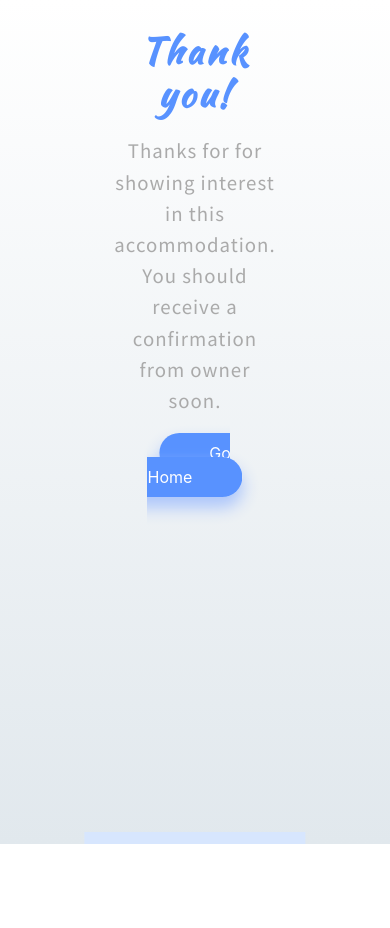
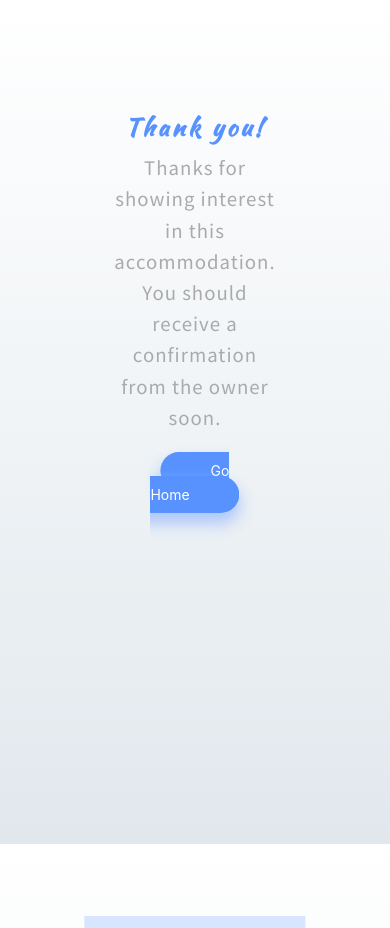
Before and after one commit to Ayushkr15/Flat-Hunt, a React (Create React App) app: page /thankyou in a window 390 px wide. Before the commit the page ends 844 px from the top, so only its background shows below. Built offline with nearby package versions, Linux system fonts and the light colour scheme.

Commit message:
updated thankyou page

```diff
--- a/src/AccommodationPage.js
+++ b/src/AccommodationPage.js
@@ -216,7 +216,7 @@ function AccommodationPage() {
         </div>
       </div>
       <button
-        className="btn btn-danger interestedBtn btn-lg btn-block"
+        className="btn btn-danger interestedBtn btn-block"
         onClick={() => navigate("/form")}
       >
         Interested
--- a/src/ThankYouPage.js
+++ b/src/ThankYouPage.js
@@ -8,15 +8,14 @@ function ThankYouPage() {
       <div className="wrapper-1">
         <div className="wrapper-2">
           <h1>Thank you!</h1>
-          <p>Thanks for for showing interest in this accommodation.</p>
-          <p>You should receive a confirmation from owner soon.</p>
-          <br></br>
+          <p>Thanks for showing interest in this accommodation.</p>
+          <p>You should receive a confirmation from the owner soon.</p>
+          <br />
           <Link to="/" className="go-home">
             Go home
           </Link>
         </div>
-        <div className="footer-like">
-        </div>
+        <div className="footer-like"></div>
       </div>
     </div>
   );
--- a/src/index.css
+++ b/src/index.css
@@ -172,8 +172,8 @@ h2 {
 }
 
 .main-content {
-  margin-left: 20px;
-  margin-top: 200px;
+  margin-left: 50px;
+  margin-top: 50px;
 }
 
 @media only screen and (max-width: 600px) {
@@ -197,6 +197,33 @@ h2 {
     margin-top: -1px;
     margin-right: 0px;
     margin-left: -1px;
+  }
+  .main-content {
+  margin-left: 20px;
+  margin-top: 200px;
+}
 
+.interestedBtn {
+    margin-top: 20px;
+    margin-left: 100px;
+    margin-right: 0;
+}
+
+ .content {
+    top: 60%;
+  }
+  .content h1 {
+    font-size: 24px;
+    margin-bottom: 10px;
+  }
+
+  .content p {
+    font-size: 16px;
+    margin-bottom: 20px;
+  }
+
+  .go-home {
+    font-size: 14px;
+    padding: 8px 16px;
   }
 }
```
